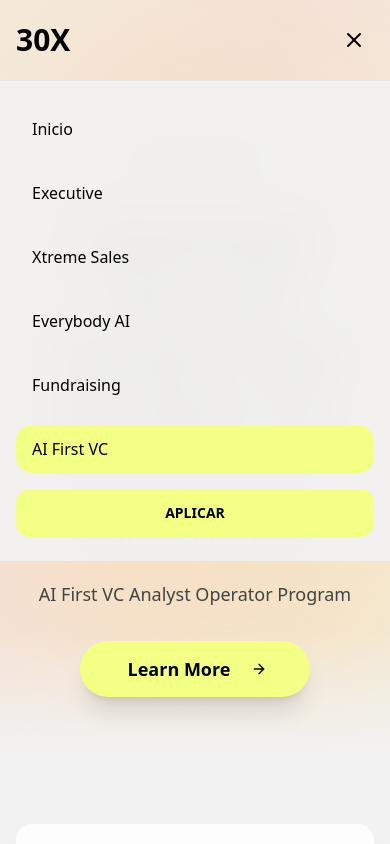
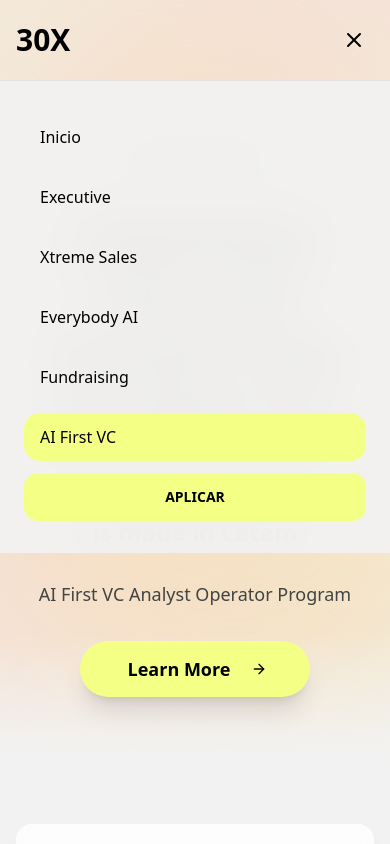
Before and after one commit to jclopezsDS/30x-platform, a React (Vite) app: page /ai-first-vc in a window 390 px wide. Both pictures are taken after a click on the button 354 px from the left and 40 px from the top of the page. Shown: the top 844 px of the page. Built offline with nearby package versions, Linux system fonts and the light colour scheme; the HTML template or start-up script is replaced by a standard one.

Commit message:
Complete BATCH 1: Mobile-first critical issues

```diff
--- a/src/components/Navigation.tsx
+++ b/src/components/Navigation.tsx
@@ -130,7 +130,7 @@ const Navigation = () => {
             transition={{ duration: 0.3 }}
             className="lg:hidden bg-background/95 backdrop-blur-xl border-t border-border"
           >
-            <div className="container mx-auto px-4 py-6 space-y-4">
+            <div className="container mx-auto px-6 py-8 space-y-3">
               {navLinks.map((link, index) => (
                 <motion.div
                   key={link.path}
--- a/src/pages/AIFirstVC.tsx
+++ b/src/pages/AIFirstVC.tsx
@@ -453,7 +453,7 @@ const AIFirstVC = () => {
                   value={`faq-${index}`}
                   className="glass-card px-8 py-2 rounded-xl border-none"
                 >
-                  <AccordionTrigger className="text-lg font-semibold text-foreground hover:text-accent transition-colors">
+                  <AccordionTrigger className="text-lg font-semibold text-foreground hover:text-accent transition-colors text-left">
                     {faq.question}
                   </AccordionTrigger>
                   <AccordionContent className="text-muted-foreground leading-relaxed">
--- a/src/pages/EverybodyAI.tsx
+++ b/src/pages/EverybodyAI.tsx
@@ -165,7 +165,7 @@ const EverybodyAI = () => {
                   value={`module-${index}`}
                   className="glass-card px-8 py-2 rounded-xl border-none"
                 >
-                  <AccordionTrigger className="text-lg font-semibold text-foreground hover:text-accent transition-colors">
+                  <AccordionTrigger className="text-lg font-semibold text-foreground hover:text-accent transition-colors text-left">
                     {module.title}
                   </AccordionTrigger>
                   <AccordionContent className="text-muted-foreground leading-relaxed">
--- a/src/pages/XtremeSales.tsx
+++ b/src/pages/XtremeSales.tsx
@@ -128,7 +128,7 @@ const XtremeSales = () => {
                   value={`pillar-${index}`}
                   className="glass-card px-8 py-2 rounded-xl border-none"
                 >
-                  <AccordionTrigger className="text-lg font-semibold text-foreground hover:text-accent transition-colors">
+                  <AccordionTrigger className="text-lg font-semibold text-foreground hover:text-accent transition-colors text-left">
                     {pillar.title}
                   </AccordionTrigger>
                   <AccordionContent className="text-muted-foreground leading-relaxed">
```
Also changed, not shown: 1 other file (tests, documents, lock files or other folders).
